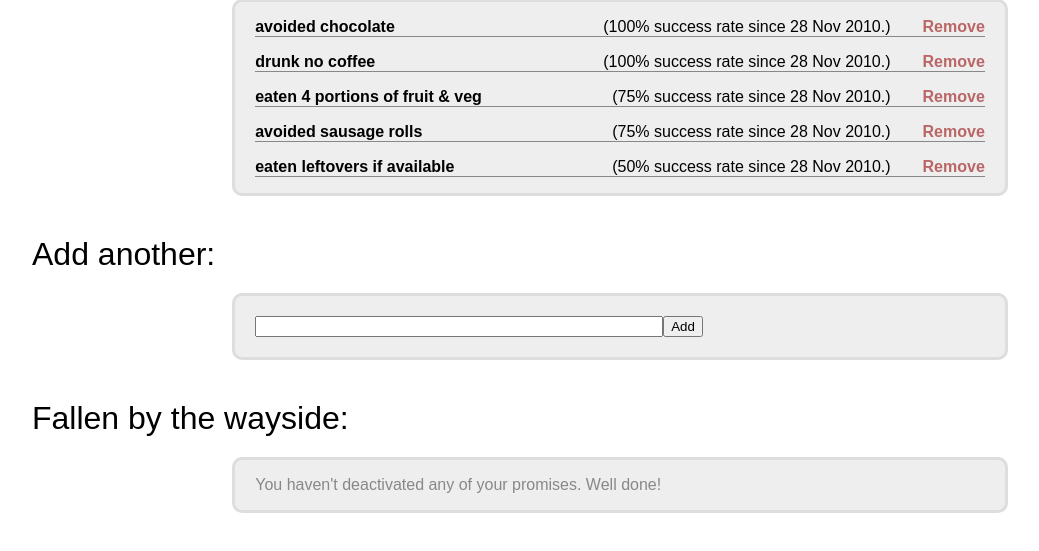
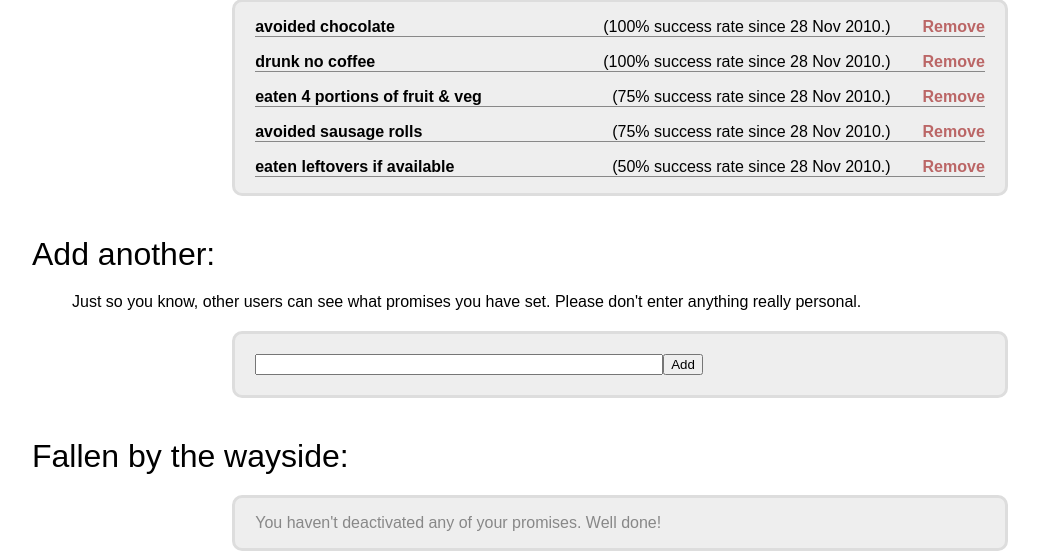
Before and after one commit to ianrenton/DailyPromise, a PHP site: page /manage in a window 1280 px wide. Shown: the part 148-699 px from the top of the page, without its empty margins (20-1059 px from the left). Run offline with PHP 8.4, Linux system fonts and the light colour scheme; a user stored in the database is signed in; data comes from the database, SQL or seed files in the repository; data that the repository does not hold is empty.

Commit message:
Added a warning that promises are public.

```diff
--- a/default.css
+++ b/default.css
@@ -223,6 +223,10 @@ div.centeredlistheader {
     font-size:2em;
 }
 
+p.publicwarning {
+    margin-left:60px;
+}
+
 ul.centeredlist {
     list-style-type: none;
     width: 60%;
--- a/manage.php
+++ b/manage.php
@@ -86,6 +86,7 @@ function makeCurrentPromises() {
 function makeNewPromises() {
 
     $content .= "<div class=\"centeredlistheader\">Add another:</div>";
+    $content .= "<p class=\"publicwarning\">Just so you know, other users can see what promises you have set. Please don't enter anything really personal.</p>";
 
     $content .= "<form class=\"centeredform\" method=\"post\" action=\"/managecallback.php\">";
     $content .= "<input type=\"text\" name=\"newpromise\" class=\"newpromisefield\"/>";
```
